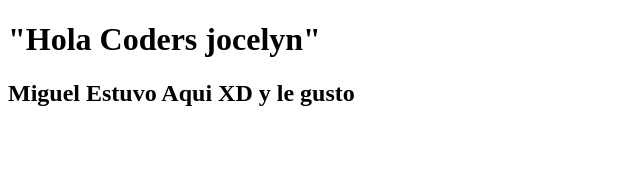
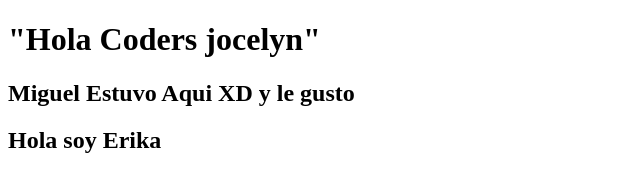
Before and after one commit to Ronrook/EjercicioGit, a plain HTML site: page index.html in a window 1280 px wide. Shown: the whole page, without its empty margins (0-640 px from the left). Drawn offline with Linux system fonts and the light colour scheme.

Commit message:
Saludo Erika

```diff
--- a/index.html
+++ b/index.html
@@ -9,6 +9,7 @@
 <body>
     <h1>"Hola Coders jocelyn"</h1>
     <h2> Miguel Estuvo Aqui XD y le gusto</h2>
+    <h2> Hola soy Erika</h2>
 
 </body>
 </html>
```
